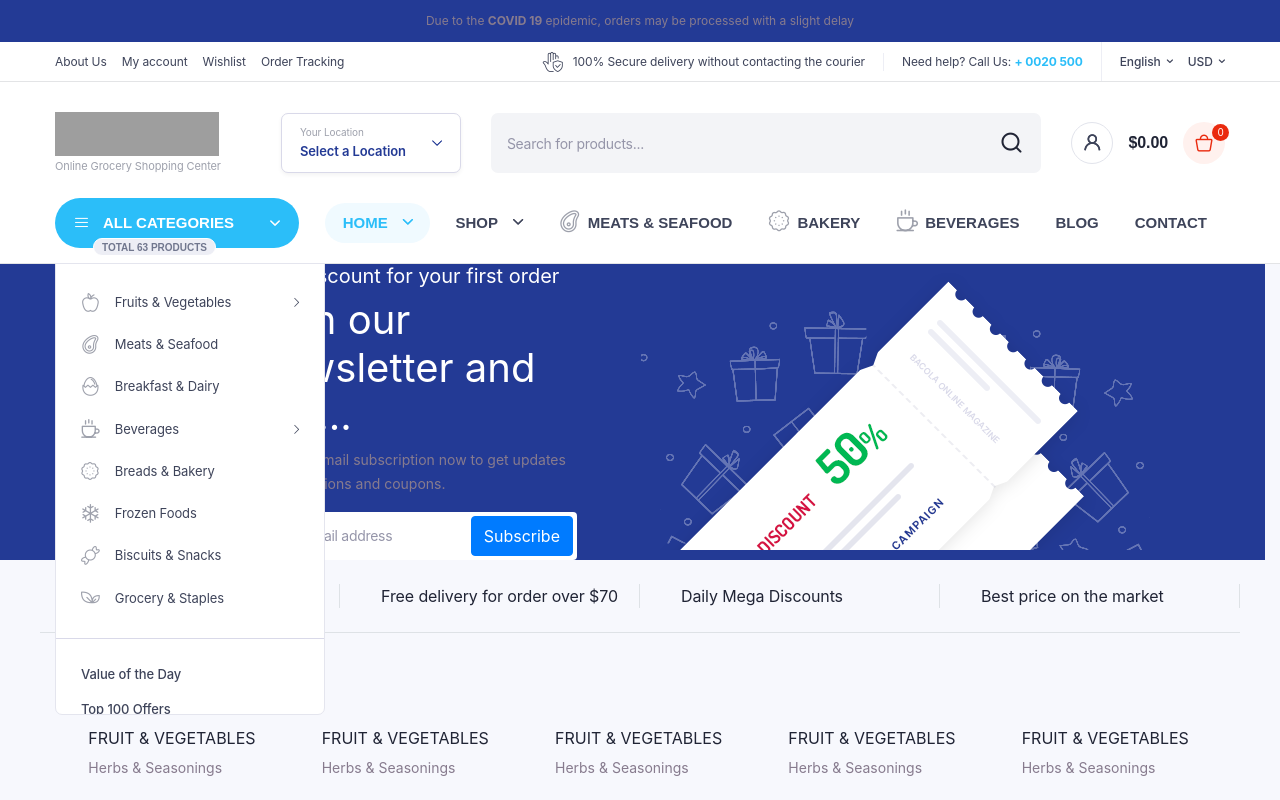
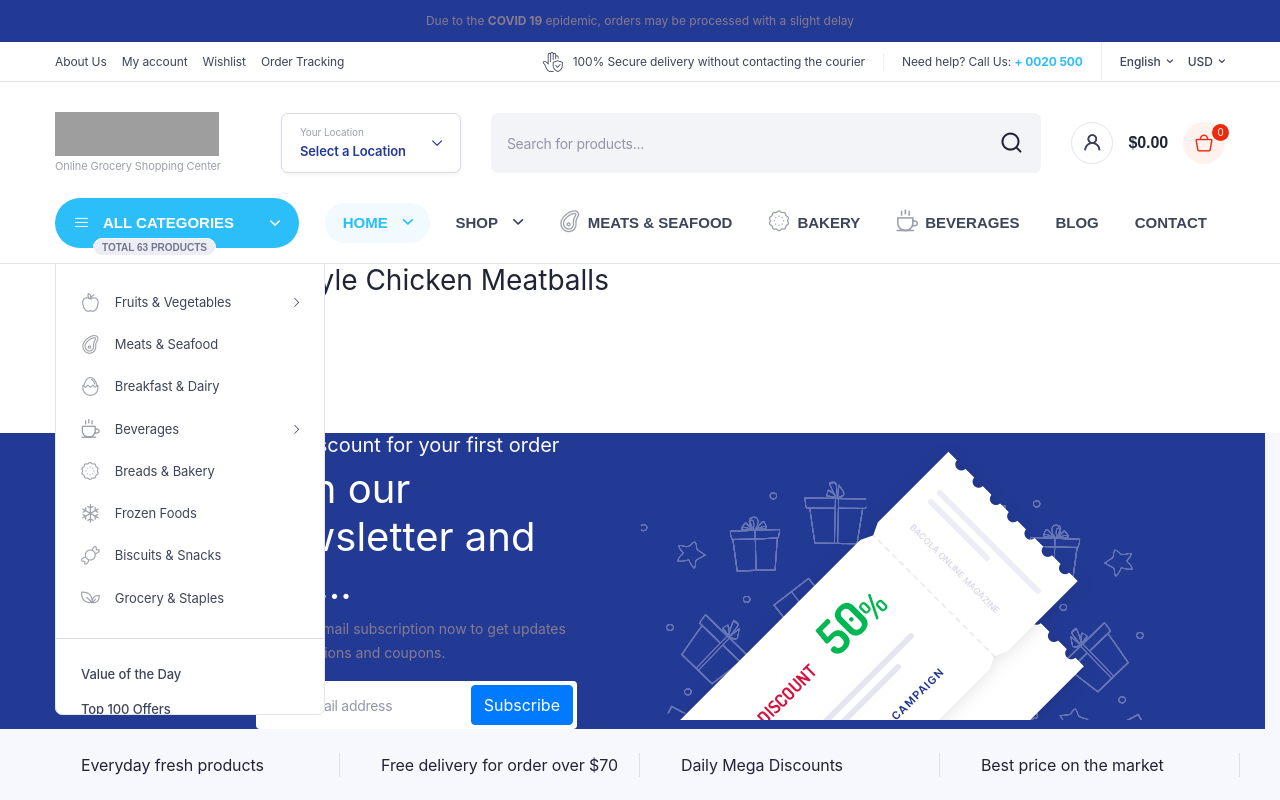
Before and after one commit to akash-268/Bacola-react-app, a React (Create React App) app: page /single-product in a window 1280 px wide. Shown: the top 800 px of the page. Built offline with nearby package versions, Linux system fonts and the light colour scheme; grey boxes are pictures that could not be loaded; some icons are missing.

Commit message:
[NEW] Added All Products

```diff
--- a/src/App.js
+++ b/src/App.js
@@ -12,8 +12,9 @@ import Aboutus from "./pages/Aboutus";
 import Myaccount from "./pages/Myaccount";
 import Wishlist from "./pages/Wishlist";
 import OrderTracking from "./pages/OrderTracking";
+import AllProducts from "./pages/AllProducts";
 import ProductCategories from "./pages/ProductCategories";
-import AllProducts from "./pages/AllProducts";
+import SingleProductView from "./pages/SingleProductView"
 
 
 const App = () => {
@@ -42,6 +43,9 @@ const App = () => {
         </Route>
         <Route exact path="/all-products">
           <AllProducts/>
+          </Route>
+        <Route exact path="/single-product">
+          <SingleProductView />
         </Route>
       </Switch>
       <Footer />
--- /dev/null
+++ b/src/pages/SingleProductView.jsx
@@ -0,0 +1,39 @@
+import React from "react";
+
+const SingleProductView =()=>{
+    return(
+        <div >
+            <div className="container bg-white">
+                <h3>All Natural Italian-Style Chicken Meatballs</h3>
+                <div className="row col-3">
+                    <div className="col-sm-4">
+                      <p>Brands:</p>
+                      <p>welch's</p>
+                    </div>
+                    <div className="col-sm-4">
+                        <p>********</p>
+                        <p>1 REVIEW</p>
+                    </div>
+                    <div className="col-sm-4">
+                        <p>SKU:</p>
+                        <p>HJHJHJHK</p>
+                    </div>
+                    <div className="row">
+                        <div className="col-sm-6">
+                            <img/>
+                        </div>
+
+                    </div>
+
+                </div>
+
+            </div>
+
+        </div>
+
+
+    )
+}
+
+
+export default SingleProductView;
```
